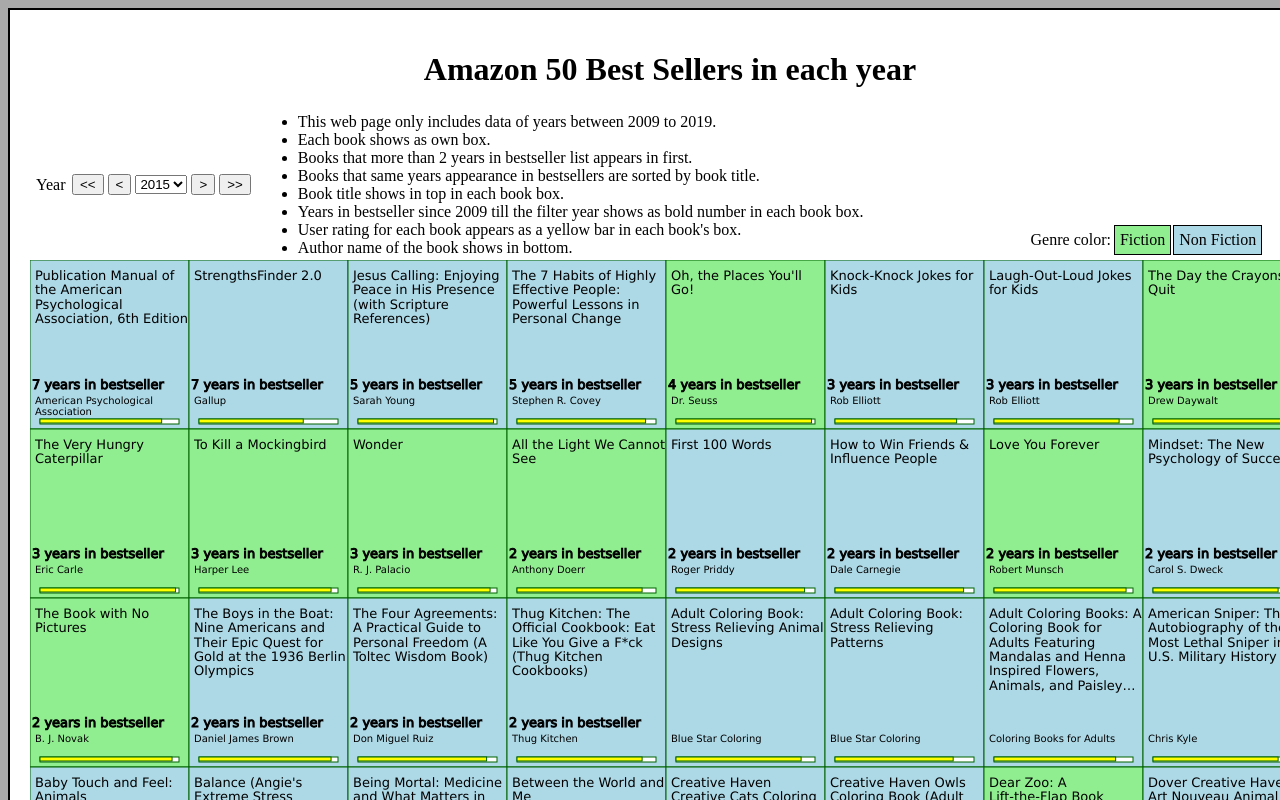
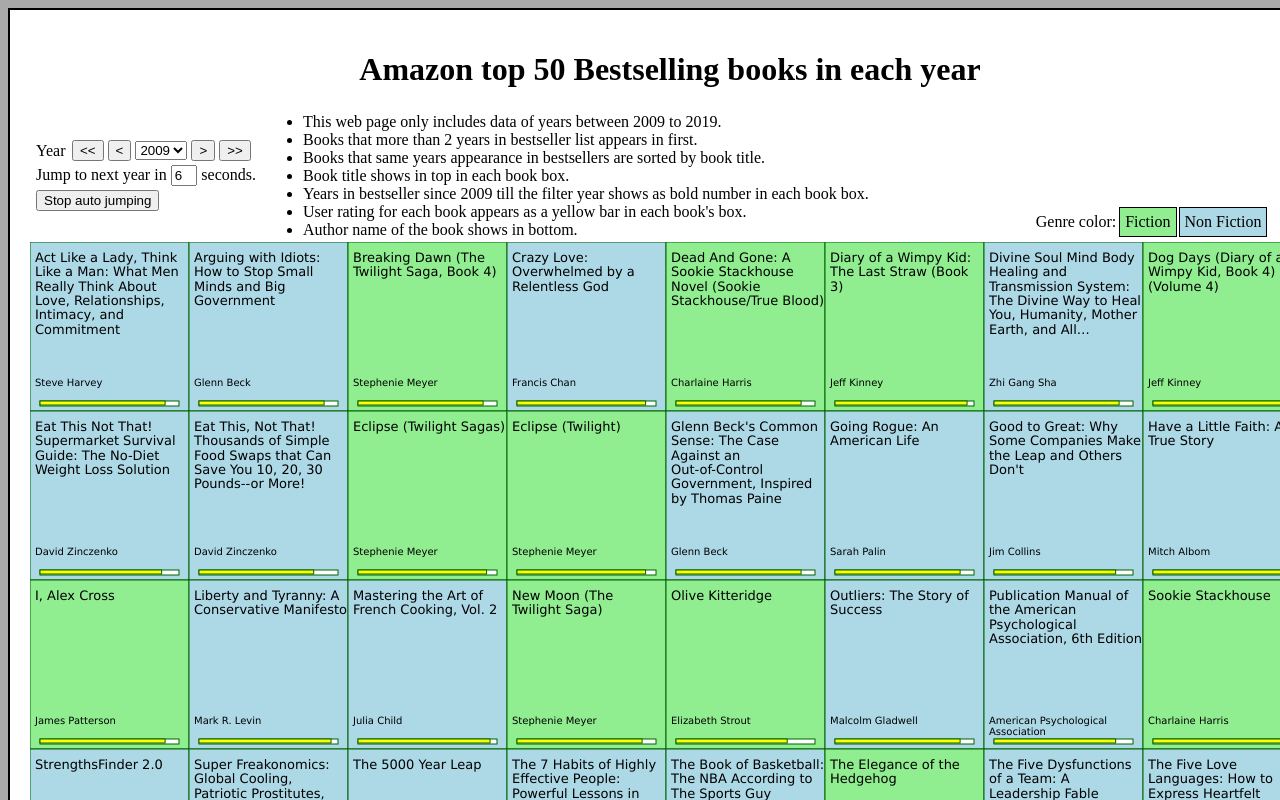
Before and after one commit to bayarra/cs416, a plain HTML site: page bestsellers_narrative_visualization/index.htm in a window 1280 px wide. Shown: the top 800 px of the page. Drawn offline with nearby package versions, Linux system fonts and the light colour scheme.

Commit message:
Add timer and auto jumping to next year feature

```diff
--- a/bestsellers_narrative_visualization/index.htm
+++ b/bestsellers_narrative_visualization/index.htm
@@ -1,6 +1,6 @@
 <html>
 <head>
-    <title>Amazon Best Sellers</title>
+    <title>Amazon Top 50 Bestselling Books 2009 - 2019</title>
     <script src='https://d3js.org/d3.v5.min.js'></script>
     <style>
         circle {fill: #add8e6; stroke: black;}
@@ -17,7 +17,7 @@
 </head>
 <body onload='init()'>
     <div id="page">
-    <h1 style="text-align: center;">Amazon 50 Best Sellers in each year</h1>
+    <h1 style="text-align: center;">Amazon top 50 Bestselling books in each year</h1>
     <table>
         <tr>
             <td>
@@ -29,13 +29,13 @@
                                 <button onclick="btMove_click(-11)"><<</button>
                                 <button onclick="btMove_click(-1)"><</button>
                                 <select id="sYear" onchange="sYear_Change()">
-                                    <option>2009</option>
+                                    <option selected>2009</option>
                                     <option>2010</option>
                                     <option>2011</option>
                                     <option>2012</option>
                                     <option>2013</option>
                                     <option>2014</option>
-                                    <option selected>2015</option>
+                                    <option>2015</option>
                                     <option>2016</option>
                                     <option>2017</option>
                                     <option>2018</option>
@@ -45,13 +45,23 @@
                                 <button onclick="btMove_click(11)">>></button>
                             </td>
                         </tr>
+                        <tr>
+                            <td colspan="5">
+                                Jump to next year in
+                                <input type="text" id="tcounter" style="width: 2em;" readonly> seconds.
+                            </td>
+                        </tr>
+                        <tr>
+                            <td colspan="5">
+                                <button onclick="btStop_Click()">Stop auto jumping</button>
+                            </td>
+                        </tr>
                     </table>
                 </div>
             </td>
             <td>
                 <ul style="margin: auto;">
                     <li>This web page only includes data of years between 2009 to 2019.</li>
-                    <li>Each book shows as own box.</li>
                     <li>Books that more than 2 years in bestseller list appears in first. </li>
                     <li>Books that same years appearance in bestsellers are sorted by book title.</li>
                     <li>Book title shows in top in each book box.</li>
@@ -75,8 +85,16 @@
     </svg>
     <div id="tooltip" style="position: absolute;z-index:10"></div>
     </div>
+    <div style="margin: auto;">
+        Source of the Dataset:
+        <a href="https://www.kaggle.com/sootersaalu/amazon-top-50-bestselling-books-2009-2019">Amazon Top 50 Bestselling Books 2009 - 2019</a>
+        <br>
+        Bayar Demberel. &copy;2021
+        <a href="mailto:bd12@illinois.edu">bd12@illinois.edu</a>
+    </div>
 <script>
-    var year = 2015;
+    var year = 2009;
+    var counter = 11;
     var margin = {top: 30, right: 20, bottom: 30, left: 50},
         width = 1360 - margin.left - margin.right,
         height = 1600 - margin.top - margin.bottom,
@@ -93,17 +111,36 @@
     var data = null;
     var colorRange = {"Fiction":"lightgreen", "Non Fiction":"lightblue"}
 
+    var jumpYear = window.setInterval(function() {
+        year += 1;
+        if (year > 2019) {
+            year = 2009;
+        }
+        document.getElementById("sYear").value = year.toString();
+        draw();
+        counter = 11;
+        document.getElementById("tcounter").value = counter.toString();
+    }, 10000);
+
+    var counterSeconds = window.setInterval(function() {
+        counter -= 1;
+        if (counter < 0) {
+            counter = 11;
+        }
+        document.getElementById("tcounter").value = counter.toString();
+    }, 1000);
+
+    function btStop_Click() {
+        window.clearInterval(jumpYear);
+        window.clearInterval(counterSeconds);
+    }
+
 async function init() {
     data = await d3.csv("bestsellers_c.csv");
     draw();
-    // for (i = 2009; i++; i<=2019) {
-    //     year = i;
-    //     draw();
-    //     sleep(1000);
-    // }
 }
 
-function draw() {
+async function draw() {
     //console.log(data);
     //console.log(year);
     let ydata = data.filter(function(e){return parseInt(e.Year) == year;});
```
